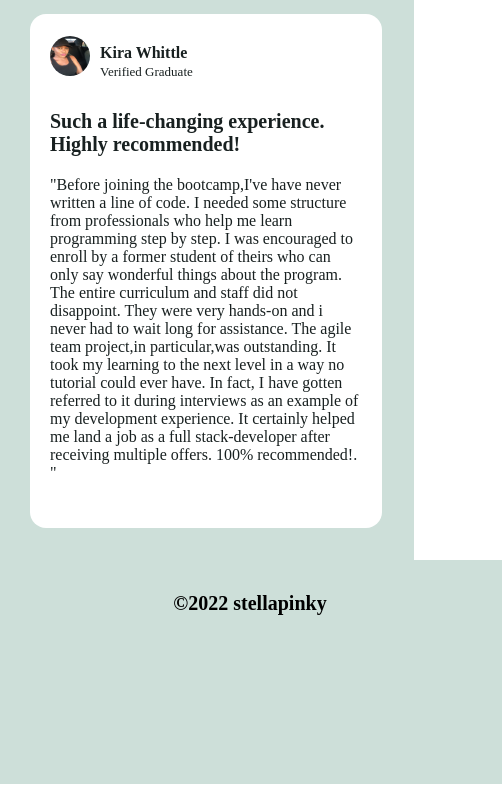
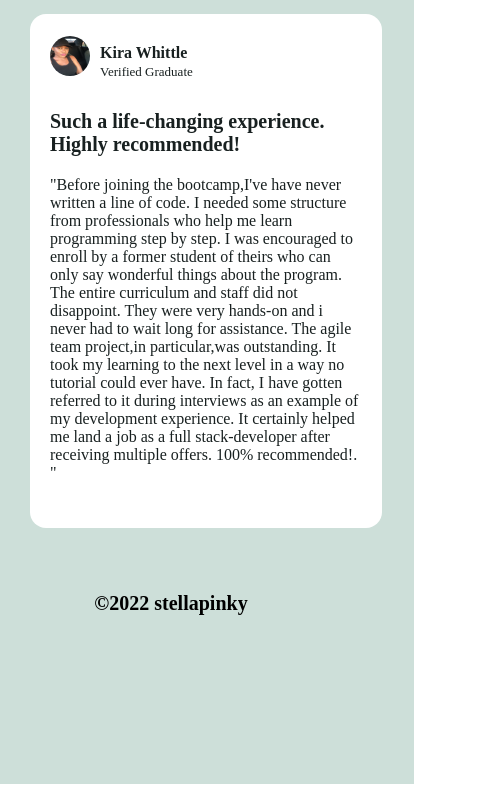
Before and after one commit to Stella-Obiahu/card, a plain HTML site: page index.html in a window 390 px wide. Shown: the part 1635-2427 px from the top of the page, 502 px wide, since content can reach past the window. Drawn offline with Linux system fonts and the light colour scheme.

Commit message:
Update style.css

```diff
--- a/style.css
+++ b/style.css
@@ -113,7 +113,7 @@ img{
 }
 .copyright{
     text-align: center;
-    background-color: rgb(205, 223, 217);
+   padding-left: 35em;
     font-size: 20px;
     font-weight: 800;
 }
@@ -138,6 +138,9 @@ img{
         background-position: right 2rem top 1em ;
     }
     .copyright{
-        width: 22em;
+        padding-left: 5rem;
+        width: 21.1em;
+
+
     }
 }
```
